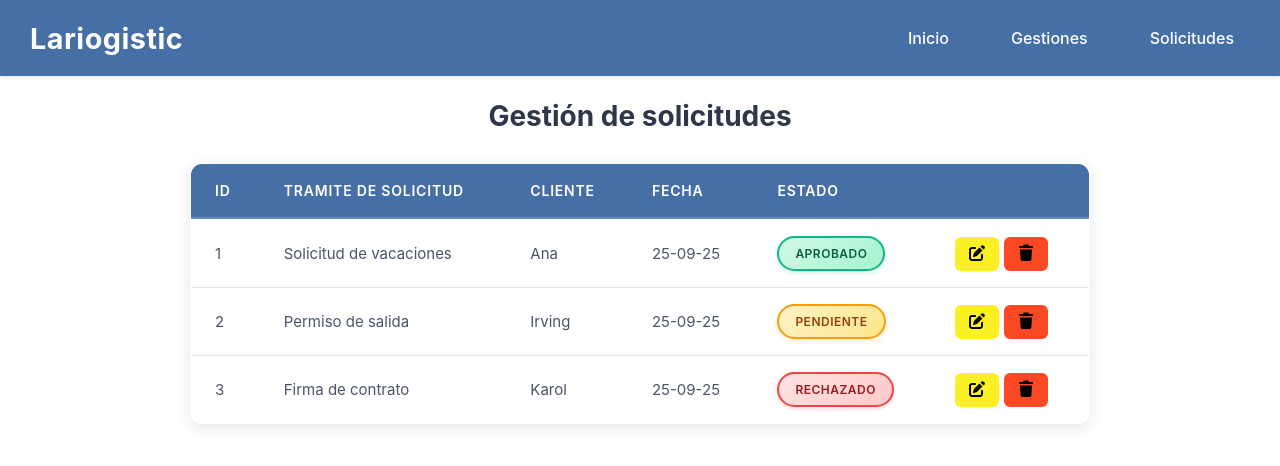
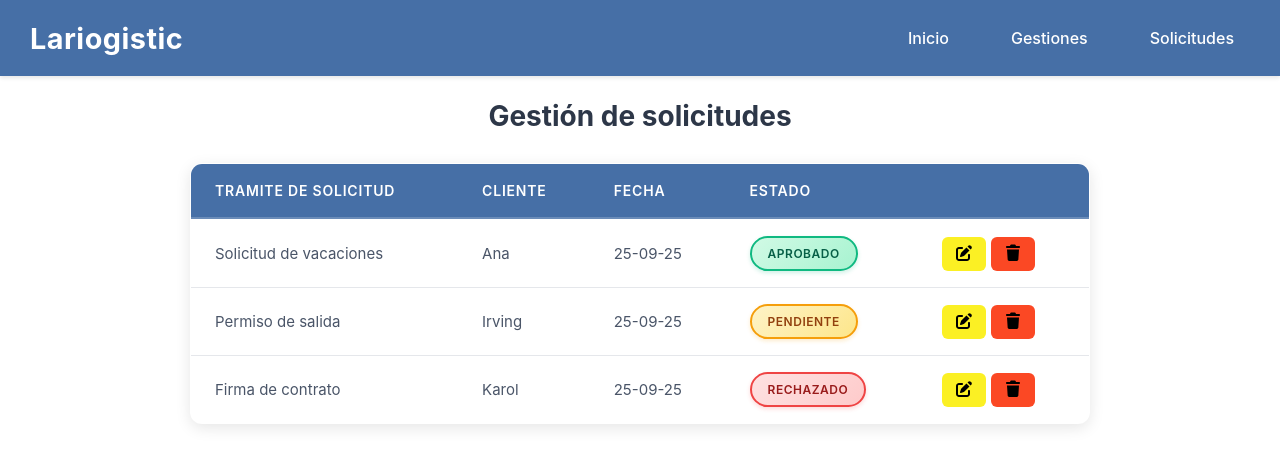
Before and after one commit to loraak/lariogistic, a React (Create React App) app: page /gestiones in a window 1280 px wide. Shown: the top 466 px of the page. Built offline with nearby package versions, Linux system fonts and the light colour scheme.

Commit message:
detallitos gestión de estado

```diff
--- a/src/components/Interfaces/GestionSolicitudes.jsx
+++ b/src/components/Interfaces/GestionSolicitudes.jsx
@@ -8,9 +8,9 @@ const GestionSolicitudes = () => {
     const [solicitudSeleccionada, setSolicitudSeleccionada] = useState(null);
     const [nuevoEstado, setNuevoEstado] = useState('');
     const [datos, setDatos] = useState([
-        { id: 1, tramite: "Solicitud de vacaciones", cliente: "Ana", fecha: "25-09-25", estado: "Aprobado" },
-        { id: 2, tramite: "Permiso de salida", cliente: "Irving", fecha: "25-09-25", estado: "Pendiente" },
-        { id: 3, tramite: "Firma de contrato", cliente: "Karol", fecha: "25-09-25", estado: "Rechazado" },
+        { tramite: "Solicitud de vacaciones", cliente: "Ana", fecha: "25-09-25", estado: "Aprobado" },
+        { tramite: "Permiso de salida", cliente: "Irving", fecha: "25-09-25", estado: "Pendiente" },
+        { tramite: "Firma de contrato", cliente: "Karol", fecha: "25-09-25", estado: "Rechazado" },
     ]);
 
     const estadosDisponibles = ['Pendiente', 'Aprobado', 'Rechazado'];
@@ -59,8 +59,7 @@ const GestionSolicitudes = () => {
             <table className={styles.table}>
                 <thead className={styles.thead}>
                     <tr>
-                        <th className={styles.th}>ID</th>
-                        <th className={styles.th}>tramite de solicitud</th>
+                        <th className={styles.th}>Tramite de solicitud</th>
                         <th className={styles.th}>Cliente</th>
                         <th className={styles.th}>Fecha</th>
                         <th className={styles.th}>Estado</th>
@@ -70,7 +69,6 @@ const GestionSolicitudes = () => {
                 <tbody className={styles.tbody}>
                     {datos.map((item) => (
                         <tr key={item.id} className={styles.tr}>
-                            <td className={styles.td}>{item.id}</td>
                             <td className={styles.td}>{item.tramite}</td>
                             <td className={styles.td}>{item.cliente}</td>
                             <td className={styles.td}>{item.fecha}</td>
```
